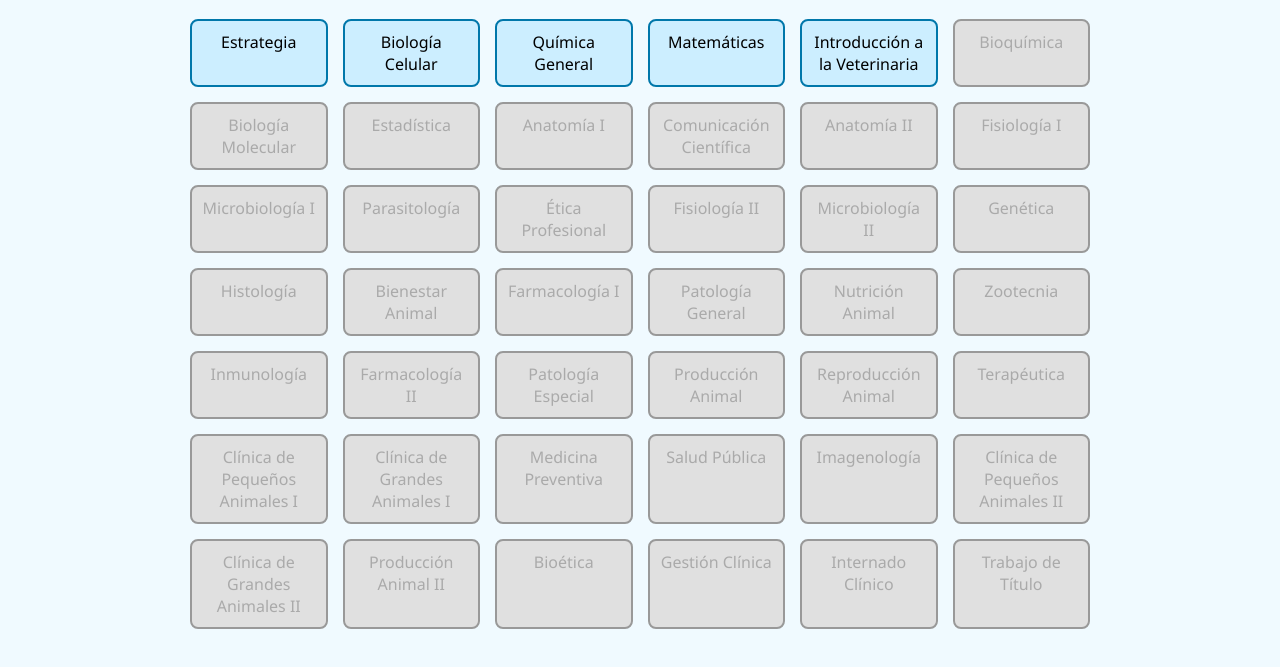
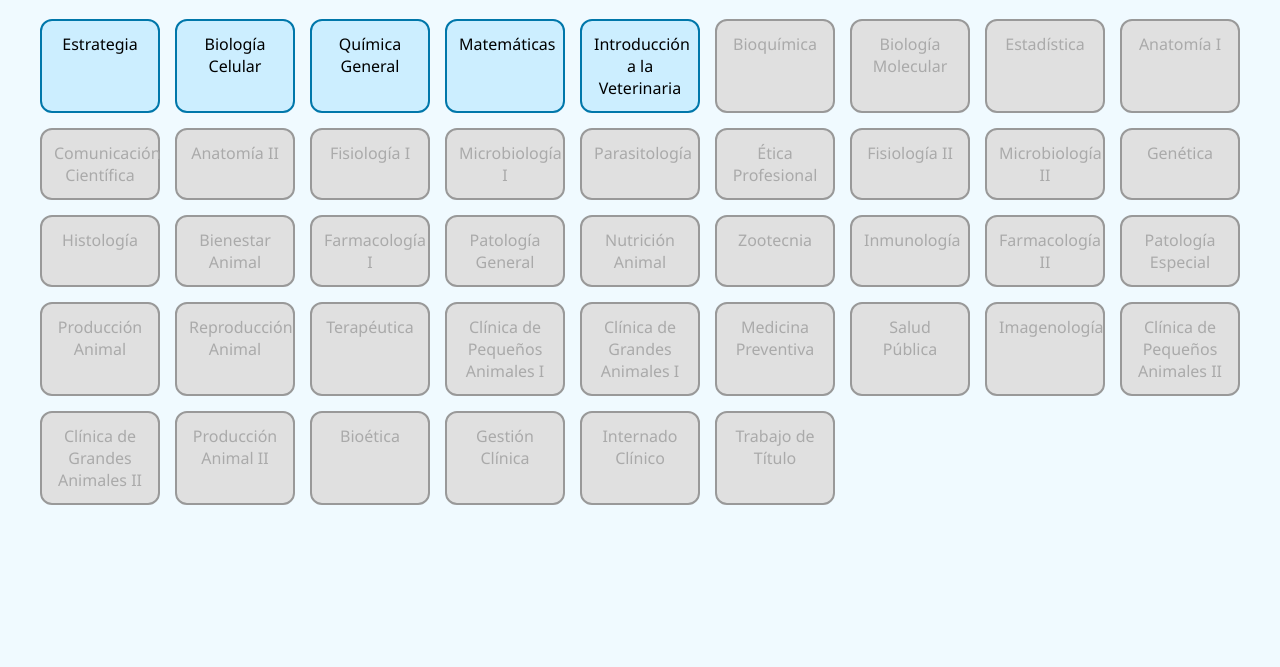
Before and after one commit to Mariadoris19/mi-malla-interactiva, a plain HTML site: page Index.html in a window 1280 px wide. Shown: the part 95-762 px from the top of the page. Drawn offline with Linux system fonts and the light colour scheme.

Commit message:
Update estilos.css

```diff
--- a/estilos.css
+++ b/estilos.css
@@ -13,17 +13,17 @@ h1 {
   display: grid;
   grid-template-columns: repeat(auto-fit, minmax(120px, 1fr));
   gap: 15px;
-  max-width: 900px;
+  max-width: 1200px;
   margin: auto;
 }
 
 .ramo {
-  padding: 10px;
+  padding: 12px;
   background-color: #cceeff;
   border: 2px solid #0077aa;
-  border-radius: 8px;
+  border-radius: 12px;
   cursor: pointer;
-  transition: all 0.3s ease;
+  transition: all 0.2s ease;
   user-select: none;
 }
 
```
